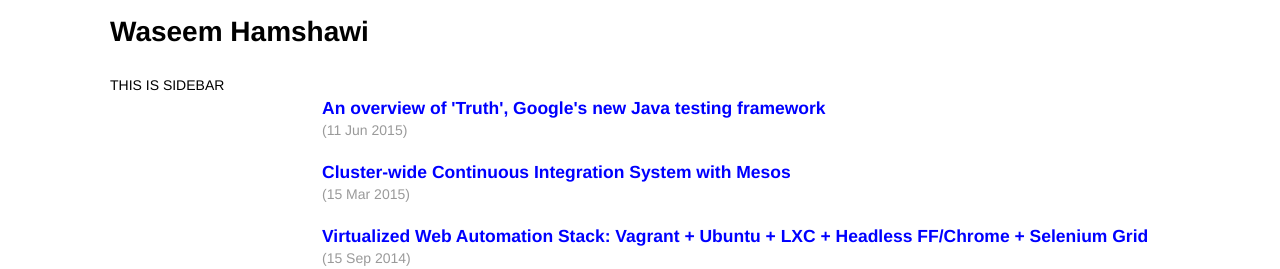
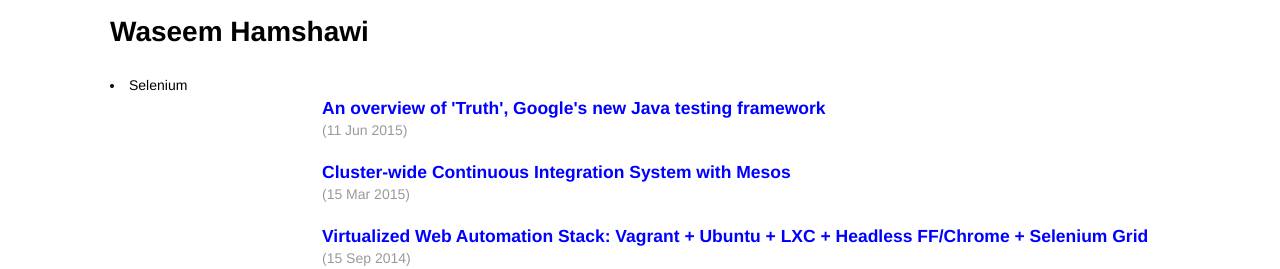
Before and after one commit to waseemh/waseemh.github.io_F, a Jekyll site: the page built from index.md, in a window 1280 px wide. Shown: the top 269 px of the page. Built offline with Jekyll 4.4.1, drawn with Linux system fonts in a browser that asks for light colours.

Commit message:
Update default.html

```diff
--- a/_layouts/default.html
+++ b/_layouts/default.html
@@ -17,7 +17,9 @@
 </div>
 
 <div id="sidebar">
-  THIS IS SIDEBAR
+  {% for cat in site.categories %}
+    <li>{{ cat[0] }}</li>
+{% endfor %}
 </div>
       <div class="footer">
 
```
